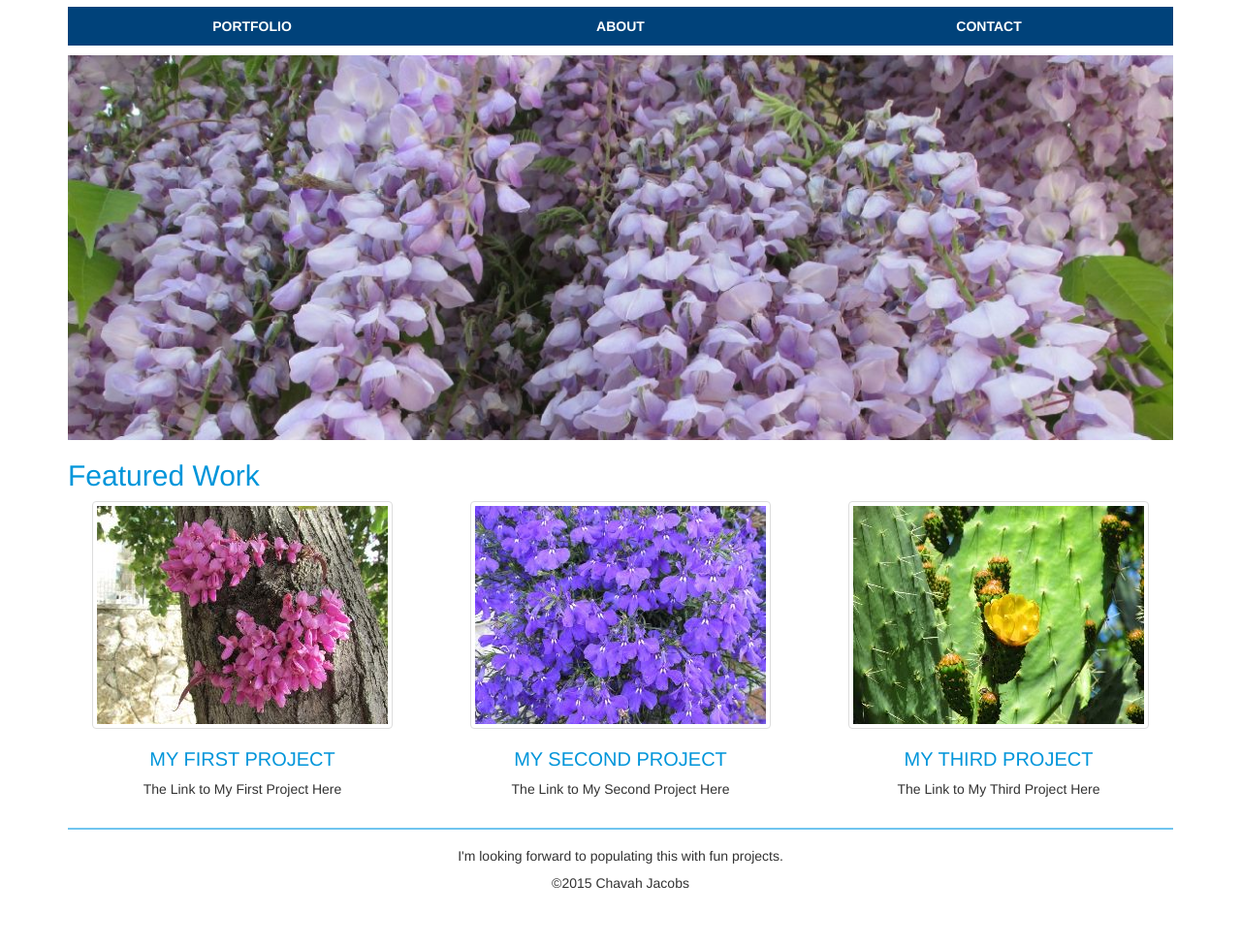
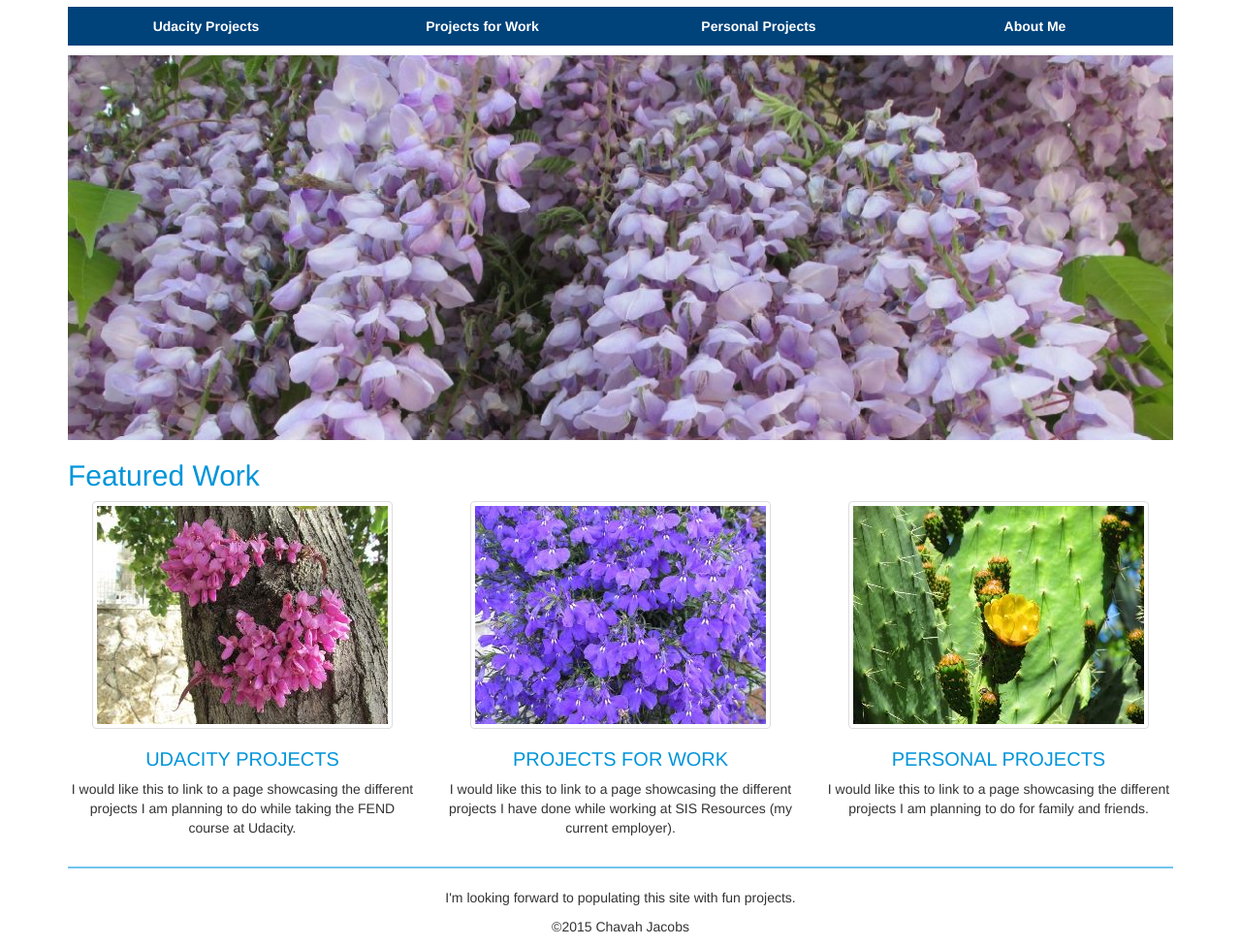
Before and after one commit to ChavahJ/Portfolio, a plain HTML site: page index.html in a window 1280 px wide. Shown: the part 133-1109 px from the top of the page at 97% size. Before the commit the page ends 1064 px from the top, so only its background shows below. Drawn offline with nearby package versions, Linux system fonts and the light colour scheme.

Commit message:
Fixing to re-submit
implemented suggestion from reviewer

```diff
--- a/css/styles.css
+++ b/css/styles.css
@@ -5,6 +5,7 @@
 #0095da - light blue
 **********/
 
+/* Header */
 .title-logo {
   padding-top: 2rem;
 }
@@ -19,23 +20,30 @@
   color: #0095da;
 }
 
-.fake-nav {
+.my-nav {
   background-color: #00427a;
   padding-top: 1rem;
   margin: 1rem 0;
   font-weight: bold;
 }
 
-.fake-nav a {
+.white-link {
   color: #fff;
 }
 
-.footer-hr {
-  border-top: 2px solid #71c5ef;
+.white-link:hover {
+  color: #0095da;
+  background-color: #00427a;
 }
 
+/* Content */
 .project-text {
   font-size: 2rem;
   text-transform: uppercase;
   color: #0095da;
 }
+
+/* Footer */
+.footer-hr {
+  border-top: 2px solid #71c5ef;
+}
--- a/index.html
+++ b/index.html
@@ -14,7 +14,7 @@
 
 <body>
   <div class="container">
-    <div class="row">
+    <header class="row">
       <div class="col-md-6">
         <img class="img-responsive title-logo" src="img/logo-cj.png" alt="logo">
       </div>
@@ -22,58 +22,86 @@
         <h1 class="title-text">Chavah Jacobs</h1>
         <h4 class="subtitle-text">UX Content Strategist</h4>
       </div>
+    </header>
+    <nav class="row my-nav">
+      <div class="col-sm-3">
+        <a class="white-link" href="#udacity">
+          <p class="text-center">
+            Udacity Projects
+          </p>
+        </a>
       </div>
-    <div class="row fake-nav">
-      <div class="col-xs-4">
-        <p class="text-center"><a href="#">PORTFOLIO</a>
-          <p>
+      <div class="col-sm-3">
+        <a class="white-link" href="#work">
+          <p class="text-center">
+            Projects for Work
+          </p>
+        </a>
       </div>
-      <div class="col-xs-4">
-        <p class="text-center"><a href="#">ABOUT</a>
+      <div class="col-sm-3">
+        <a class="white-link" href="#personal">
+          <p class="text-center">
+            Personal Projects
           </p>
+        </a>
       </div>
-      <div class="col-xs-4">
-        <p class="text-center"><a href="#">CONTACT</a>
+      <div class="col-sm-3">
+        <a class="white-link" href="#">
+          <p class="text-center">
+            About Me
           </p>
+        </a>
       </div>
-    </div>
+    </nav>
+    <main>
       <picture>
         <source srcset="img/opt-port-pic-1150x400.jpg" media="(min-width: 40.063em)">
           <source srcset="img/opt-port-pic-550x400.jpg">
             <img class="img-responsive center-block" src="img/opt-port-pic-1150x400.jpg" alt="Header Image">
       </picture>
+      <div class="row">
+        <div class="col-xs-12">
           <h2 class="subtitle-text">Featured Work</h2>
-    <div class="row text-center">
-      <div class="col-sm-6 col-md-4">
-        <img class="img-responsive img-thumbnail center-block" src="img/opt-port-pic-300x225.jpg" alt="first project">
-        <h3 class="project-text">My First Project</h3>
-        <p>The Link to My First Project Here</p>
-      </div>
-      <div class="col-sm-6 col-md-4">
-        <img class="img-responsive img-thumbnail center-block" src="img/opt-port-pic2-300x225.jpg" alt="second project">
-        <h3 class="project-text">My Second Project</h3>
-        <p>The Link to My Second Project Here</p>
-      </div>
-      <div class="col-sm-6 col-md-4">
-        <img class="img-responsive img-thumbnail center-block" src="img/opt-port-pic3-300x225.jpg" alt="third project">
-        <h3 class="project-text">My Third Project</h3>
-        <p>The Link to My Third Project Here</p>
         </div>
       </div>
-    <!--project row-->
+      <div class="row text-center">
+        <div class="col-sm-6 col-md-4" id="udacity">
+          <img class="img-responsive img-thumbnail center-block" src="img/opt-port-pic-300x225.jpg" alt="first project">
+          <h3 class="project-text">Udacity Projects</h3>
+          <p>
+            I would like this to link to a page showcasing the different projects I am planning to do while taking the FEND course at Udacity.
+          </p>
+        </div>
+        <div class="col-sm-6 col-md-4" id="work">
+          <img class="img-responsive img-thumbnail center-block" src="img/opt-port-pic2-300x225.jpg" alt="second project">
+          <h3 class="project-text">Projects for Work</h3>
+          <p>
+            I would like this to link to a page showcasing the different projects I have done while working at SIS Resources (my current employer).
+          </p>
+        </div>
+        <div class="col-sm-6 col-md-4" id="personal">
+          <img class="img-responsive img-thumbnail center-block" src="img/opt-port-pic3-300x225.jpg" alt="third project">
+          <h3 class="project-text">Personal Projects</h3>
+          <p>
+            I would like this to link to a page showcasing the different projects I am planning to do for family and friends.
+          </p>
+        </div>
+      </div>
+      <!--end of projects'row-->
+    </main>
 
     <footer>
       <hr class="footer-hr">
-      <h5 class="text-center">I'm looking forward to populating this with fun projects.</h5>
-      <p class="text-center">&copy;2015 Chavah Jacobs</p>
+      <p class="text-center">
+        I'm looking forward to populating this site with fun projects.
+      </p>
+      <p class="text-center">
+        &copy;2015 Chavah Jacobs
+      </p>
     </footer>
   </div>
-  <!--container-->
+  <!--end of container-->
 
-  <!-- jQuery (necessary for Bootstrap's JavaScript plugins) -->
-  <script src="https://ajax.googleapis.com/ajax/libs/jquery/1.11.3/jquery.min.js"></script>
-  <!-- Include all compiled plugins (below), or include individual files as needed -->
-  <script src="js/bootstrap.min.js"></script>
 </body>
 
 </html>
```
Lines whose indentation alone changed are shown as unchanged.
